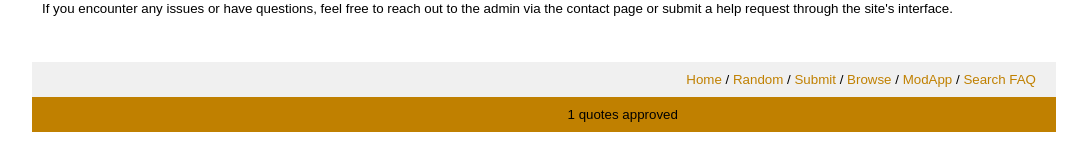
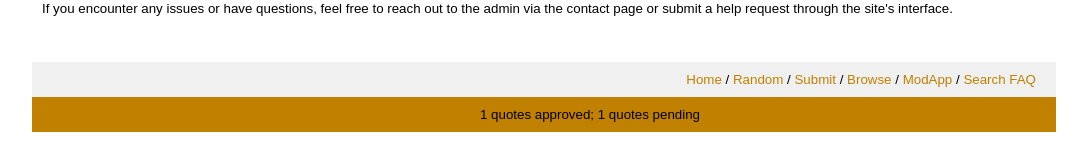
Before and after one commit to ComputerTech312/ircquotes, a Flask app: template templates/faq.html in a window 1280 px wide. Shown: the part 1322-1474 px from the top of the page, without its empty margins (96-1183 px from the left). Run offline with Flask 3, Linux system fonts and the light colour scheme; the template is opened without the code that fills it: most values are stand-ins (such as "Sample title", 1, 10 or a date in 2020).

Commit message:
Update faq.html

```diff
--- a/templates/faq.html
+++ b/templates/faq.html
@@ -114,7 +114,7 @@
             </tr>
             <tr>
                 <td class="footertext" align="left">&nbsp;</td>
-                <td class="footertext" align="right">{{ total_quotes }} quotes approved</td>
+                <td class="footertext" align="right">{{ approved_count }} quotes approved; {{ pending_count }} quotes pending</td>
             </tr>
         </table>
     </center>
```
